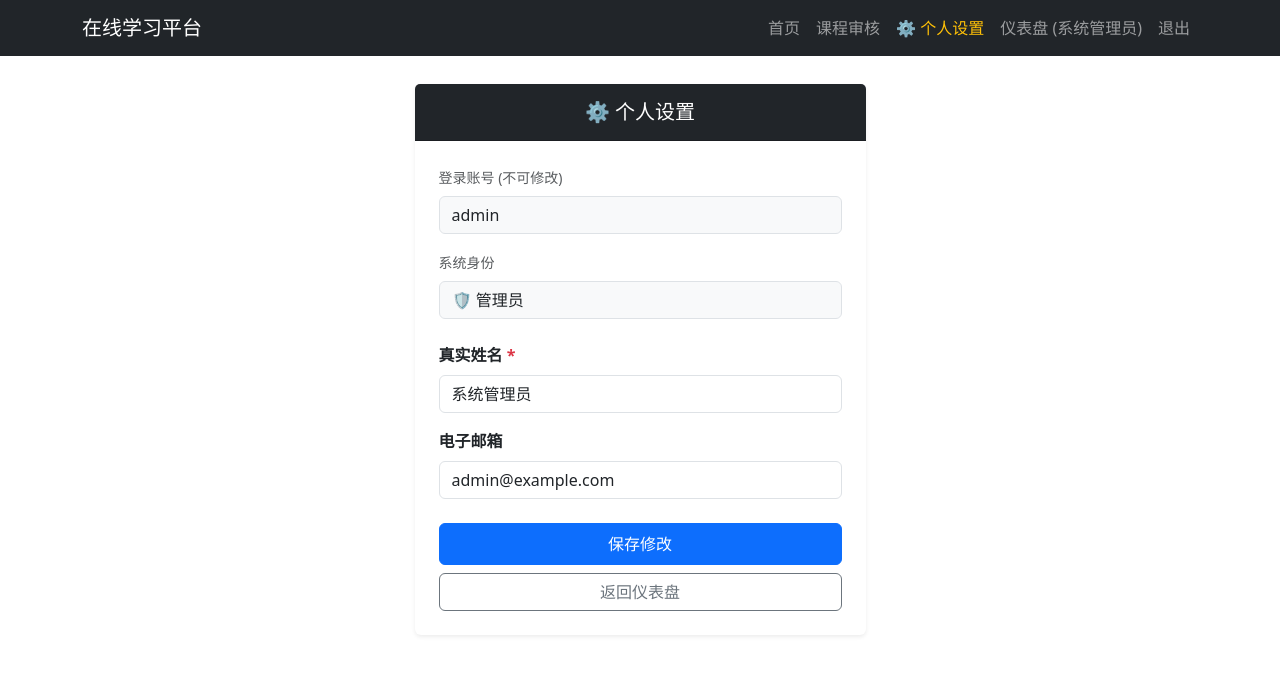
After one commit to Emberyn/online_learning, a Flask app: page /profile in a window 1280 px wide. The commit adds this page. Shown: the top 675 px of the page. Run offline with Flask 3, Linux system fonts and the light colour scheme; a user stored in the database is signed in; data comes from the database, SQL or seed files in the repository.

Commit message:
添加个人设置

```diff
--- a/routes/main.py
+++ b/routes/main.py
@@ -231,3 +231,50 @@ def download_file(filename):
     except Exception as e:
         flash(f'文件下载失败: {e}', 'danger')
         return redirect(url_for('main.index'))
+
+
+
+# ==========================================
+# 新增：个人信息修改页面 (全角色通用)
+# ==========================================
+@main_bp.route('/profile', methods=['GET', 'POST'])
+@login_required
+def profile():
+    if request.method == 'POST':
+        # 获取表单提交的新姓名和新邮箱
+        new_name = request.form.get('name')
+        new_email = request.form.get('email')
+
+        if not new_name:
+            flash('真实姓名不能为空', 'warning')
+            return redirect(url_for('main.profile'))
+
+        conn = get_db_connection()
+        try:
+            with conn.cursor() as cursor:
+                # 更新数据库中的用户信息
+                cursor.execute("UPDATE users SET name = %s, email = %s WHERE id = %s",
+                               (new_name, new_email, current_user.id))
+                conn.commit()
+
+                # 同步更新当前登录在系统内存中的名字，这样右上角的欢迎语会立刻变化
+                current_user.name = new_name
+                flash('个人资料更新成功！', 'success')
+        except Exception as e:
+            flash(f'更新失败: {e}', 'danger')
+        finally:
+            conn.close()
+
+        return redirect(url_for('main.profile'))
+
+    # GET请求：从数据库加载最新的用户信息用于页面回显
+    conn = get_db_connection()
+    user_data = None
+    try:
+        with conn.cursor() as cursor:
+            cursor.execute("SELECT * FROM users WHERE id = %s", (current_user.id,))
+            user_data = cursor.fetchone()
+    finally:
+        conn.close()
+
+    return render_template('profile.html', user_info=user_data)
--- a/templates/base.html
+++ b/templates/base.html
@@ -4,14 +4,12 @@
     <meta charset="UTF-8">
     <meta name="viewport" content="width=device-width, initial-scale=1.0">
     <title>{% block title %}在线学习平台{% endblock %}</title>
-    <!-- Bootstrap 5 CSS -->
     <link href="https://cdn.jsdelivr.net/npm/bootstrap@5.3.0/dist/css/bootstrap.min.css" rel="stylesheet">
     <style>
         body { padding-top: 60px; }
     </style>
 </head>
 <body>
-    <!-- Navigation -->
     <nav class="navbar navbar-expand-lg navbar-dark bg-dark fixed-top">
         <div class="container">
             <a class="navbar-brand" href="{{ url_for('main.index') }}">在线学习平台</a>
@@ -23,7 +21,28 @@
                     <li class="nav-item">
                         <a class="nav-link" href="{{ url_for('main.index') }}">首页</a>
                     </li>
+
                     {% if current_user.is_authenticated %}
+
+                        {% if current_user.role == 'teacher' %}
+                            <li class="nav-item">
+                                <a class="nav-link" href="{{ url_for('teacher.create_course') }}">发布课程</a>
+                            </li>
+                            <li class="nav-item">
+                                <a class="nav-link" href="{{ url_for('teacher.manage_assignments') }}">作业管理</a>
+                            </li>
+                        {% endif %}
+
+                        {% if current_user.role == 'admin' %}
+                            <li class="nav-item">
+                                <a class="nav-link" href="{{ url_for('admin.admin_courses') }}">课程审核</a>
+                            </li>
+                        {% endif %}
+
+                        <li class="nav-item">
+                            <a class="nav-link text-warning" href="{{ url_for('main.profile') }}">⚙️ 个人设置</a>
+                        </li>
+
                         <li class="nav-item">
                             <a class="nav-link" href="{{ url_for('main.dashboard') }}">仪表盘 ({{ current_user.name }})</a>
                         </li>
@@ -43,7 +62,6 @@
         </div>
     </nav>
 
-    <!-- Flash Messages -->
     <div class="container mt-4">
         {% with messages = get_flashed_messages(with_categories=true) %}
             {% if messages %}
@@ -56,11 +74,9 @@
             {% endif %}
         {% endwith %}
 
-        <!-- Main Content -->
         {% block content %}{% endblock %}
     </div>
 
-    <!-- Bootstrap JS -->
     <script src="https://cdn.jsdelivr.net/npm/bootstrap@5.3.0/dist/js/bootstrap.bundle.min.js"></script>
 </body>
 </html>
--- /dev/null
+++ b/templates/profile.html
@@ -0,0 +1,44 @@
+{% extends 'base.html' %}
+
+{% block title %}个人设置 - 在线学习平台{% endblock %}
+
+{% block content %}
+<div class="row justify-content-center mt-4">
+    <div class="col-md-6 col-lg-5">
+        <div class="card shadow-sm border-0">
+            <div class="card-header bg-dark text-white text-center py-3">
+                <h5 class="mb-0">⚙️ 个人设置</h5>
+            </div>
+            <div class="card-body p-4">
+                <form action="{{ url_for('main.profile') }}" method="POST">
+
+                    <div class="mb-3">
+                        <label class="form-label text-muted small">登录账号 (不可修改)</label>
+                        <input type="text" class="form-control bg-light" value="{{ user_info.username }}" readonly>
+                    </div>
+
+                    <div class="mb-4">
+                        <label class="form-label text-muted small">系统身份</label>
+                        <input type="text" class="form-control bg-light" value="{% if user_info.role == 'student' %}👨‍🎓 学生{% elif user_info.role == 'teacher' %}👨‍🏫 教师{% else %}🛡️ 管理员{% endif %}" readonly>
+                    </div>
+
+                    <div class="mb-3">
+                        <label class="form-label fw-bold">真实姓名 <span class="text-danger">*</span></label>
+                        <input type="text" class="form-control" name="name" value="{{ user_info.name }}" required>
+                    </div>
+
+                    <div class="mb-4">
+                        <label class="form-label fw-bold">电子邮箱</label>
+                        <input type="email" class="form-control" name="email" value="{{ user_info.email or '' }}" placeholder="请输入您的联系邮箱">
+                    </div>
+
+                    <div class="d-grid gap-2">
+                        <button type="submit" class="btn btn-primary py-2">保存修改</button>
+                        <a href="{{ url_for('main.dashboard') }}" class="btn btn-outline-secondary">返回仪表盘</a>
+                    </div>
+                </form>
+            </div>
+        </div>
+    </div>
+</div>
+{% endblock %}
```
